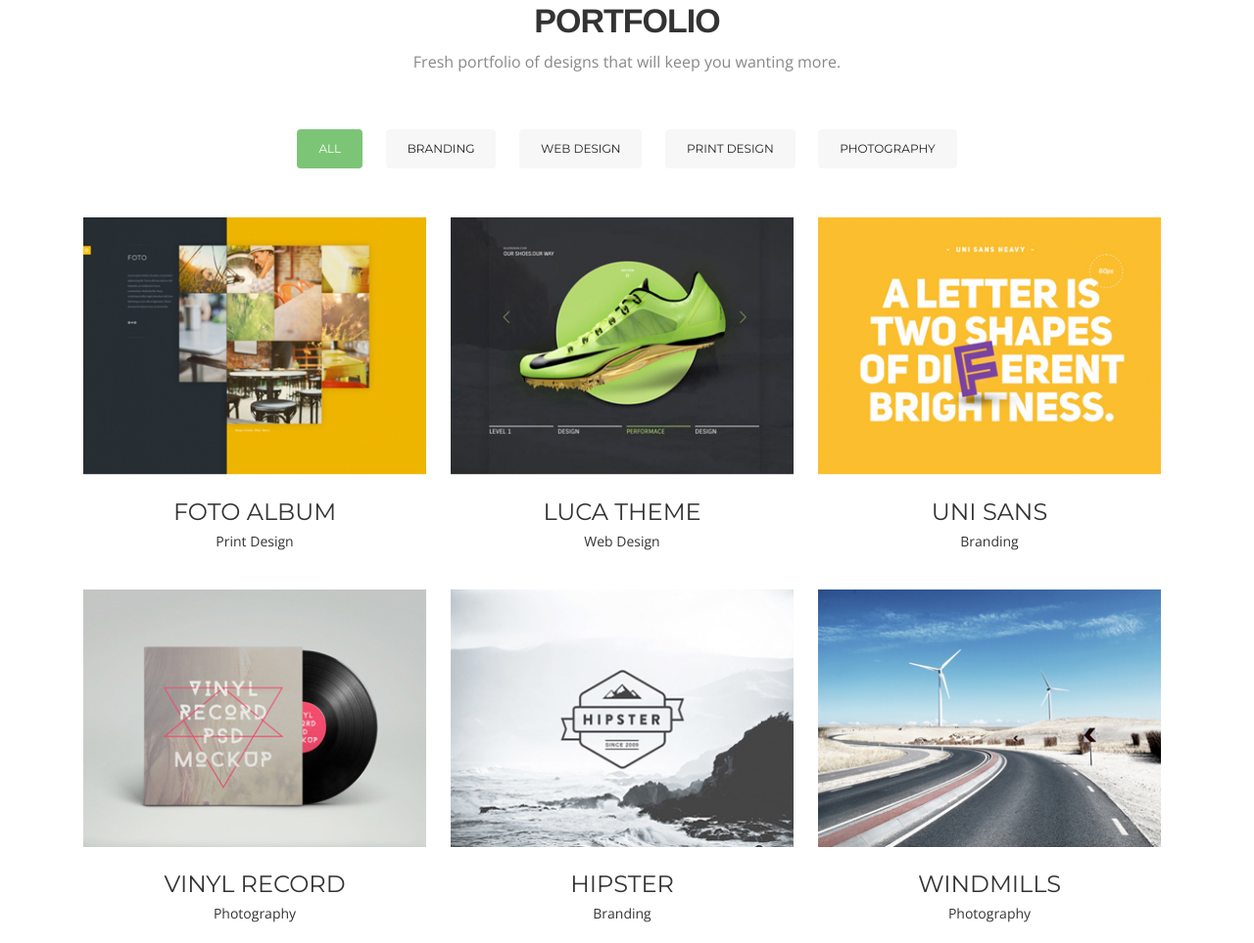
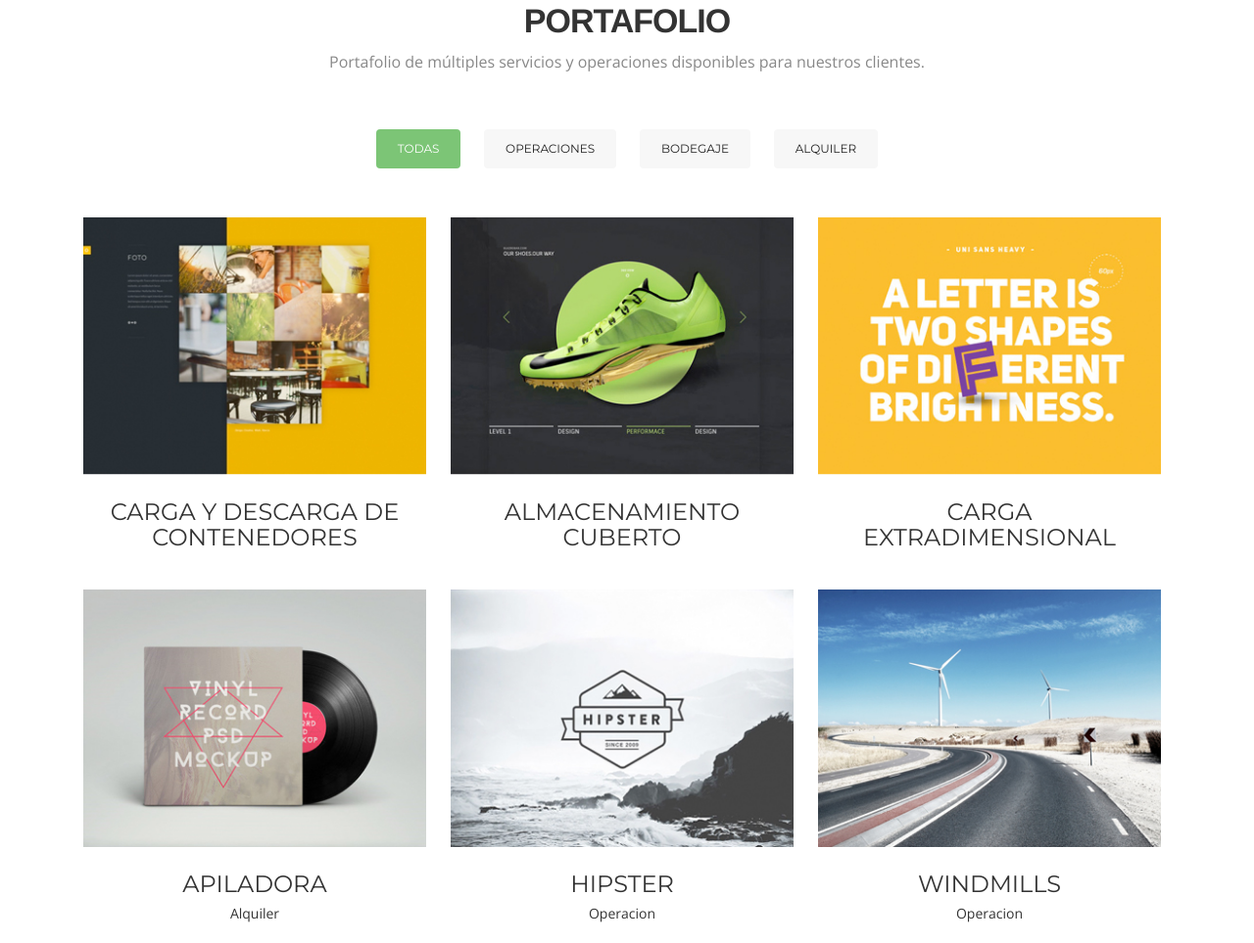
Before and after one commit to imclassy/puerto_seco, a plain HTML site: page index.html in a window 1280 px wide. Shown: the part 2349-3312 px from the top of the page at 98% size. Drawn offline with nearby package versions, Linux system fonts and the light colour scheme.

Commit message:
Se modifico portafolio

```diff
--- a/index.html
+++ b/index.html
@@ -161,49 +161,48 @@
 
 <section class="main-section paddind" id="Portfolio"><!--main-section-start-->
 	<div class="container">
-    	<h2>Portfolio</h2>
-    	<h6>Fresh portfolio of designs that will keep you wanting more.</h6>
+    	<h2>Portafolio</h2>
+    	<h6>Portafolio de múltiples servicios y operaciones disponibles para nuestros clientes.</h6>
       <div class="portfolioFilter">
         <ul class="Portfolio-nav wow fadeIn delay-02s">
-        	<li><a href="#" data-filter="*" class="current" >All</a></li>
-            <li><a href="#" data-filter=".branding" >Branding</a></li>
-            <li><a href="#" data-filter=".webdesign" >Web design</a></li>
-            <li><a href="#" data-filter=".printdesign" >Print design</a></li>
-            <li><a href="#" data-filter=".photography" >Photography</a></li>
+        	<li><a href="#" data-filter="*" class="current" >Todas</a></li>
+            <li><a href="#" data-filter=".operacion" >Operaciones</a></li>
+            <li><a href="#" data-filter=".bodegaje" >Bodegaje</a></li>
+            <li><a href="#" data-filter=".alquiler" >Alquiler</a></li>
         </ul>
        </div>
 
 	</div>
     <div class="portfolioContainer wow fadeInUp delay-04s">
-            	<div class=" Portfolio-box printdesign">
+            	<div class=" Portfolio-box operacion">
                 	<a href="#"><img src="img/Portfolio-pic1.jpg" alt=""></a>
-                	<h3>Foto Album</h3>
-                    <p>Print Design</p>
+                	<h3>Carga y descarga de contenedores</h3>
+                    <p>Operacion</p>
                 </div>
-                <div class="Portfolio-box webdesign">
+                <div class="Portfolio-box bodegaje">
                 	<a href="#"><img src="img/Portfolio-pic2.jpg" alt=""></a>
-                	<h3>Luca Theme</h3>
-                    <p>Web Design</p>
+                	<h3>Almacenamiento cuberto</h3>
+                    <p>Bodegaje</p>
                 </div>
-                <div class=" Portfolio-box branding">
+                <div class=" Portfolio-box operacion">
                 	<a href="#"><img src="img/Portfolio-pic3.jpg" alt=""></a>
-                	<h3>Uni Sans</h3>
-                    <p>Branding</p>
+                	<h3>Carga extradimensional</h3>
+                    <p>Operacion</p>
                 </div>
-                <div class=" Portfolio-box photography" >
+                <div class=" Portfolio-box alquiler" >
                 	<a href="#"><img src="img/Portfolio-pic4.jpg" alt=""></a>
-                	<h3>Vinyl Record</h3>
-                    <p>Photography</p>
+                	<h3>Apiladora</h3>
+                    <p>Alquiler</p>
                 </div>
-                <div class=" Portfolio-box branding">
+                <div class=" Portfolio-box operacion">
                 	<a href="#"><img src="img/Portfolio-pic5.jpg" alt=""></a>
                 	<h3>Hipster</h3>
-                    <p>Branding</p>
+                    <p>Operacion</p>
                 </div>
-                <div class=" Portfolio-box photography">
+                <div class=" Portfolio-box operacion">
                 	<a href="#"><img src="img/Portfolio-pic6.jpg" alt=""></a>
                 	<h3>Windmills</h3>
-                    <p>Photography</p>
+                    <p>Operacion</p>
                 </div>
     </div>
 </section><!--main-section-end-->
```
